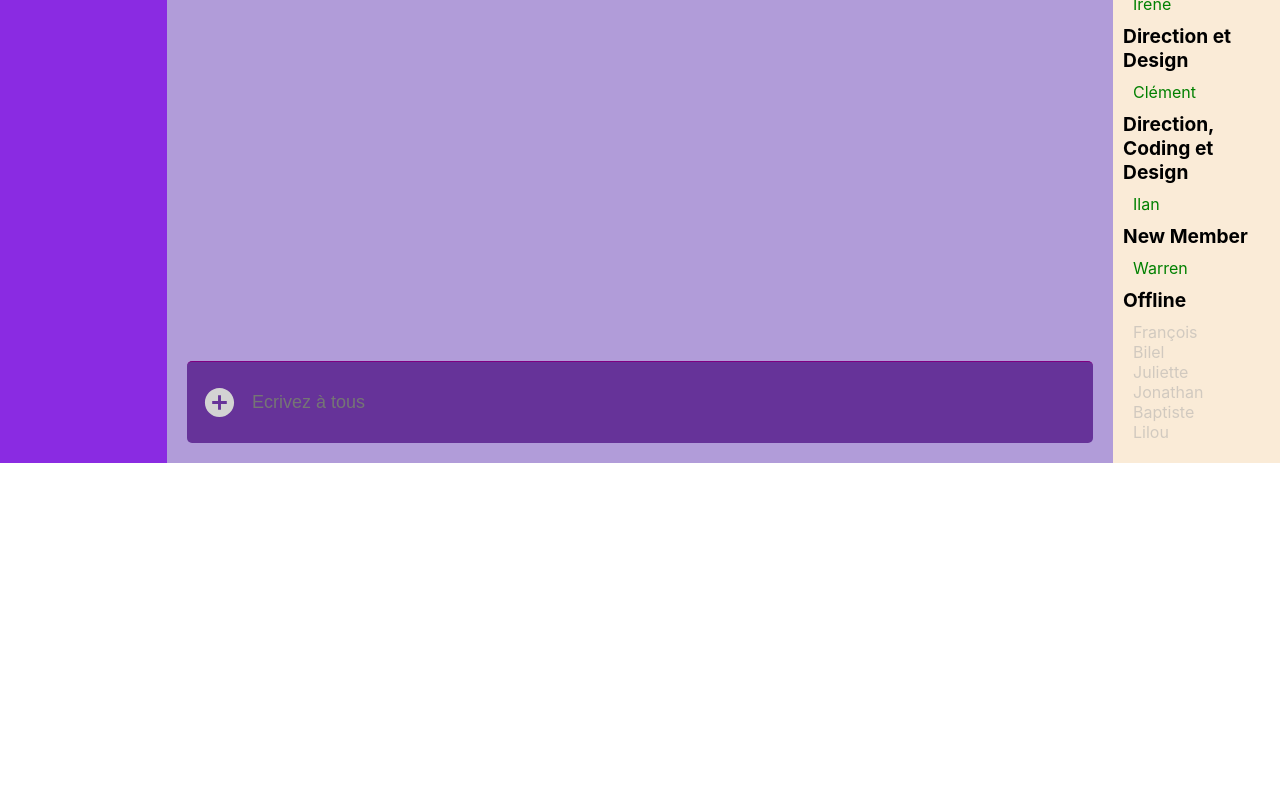
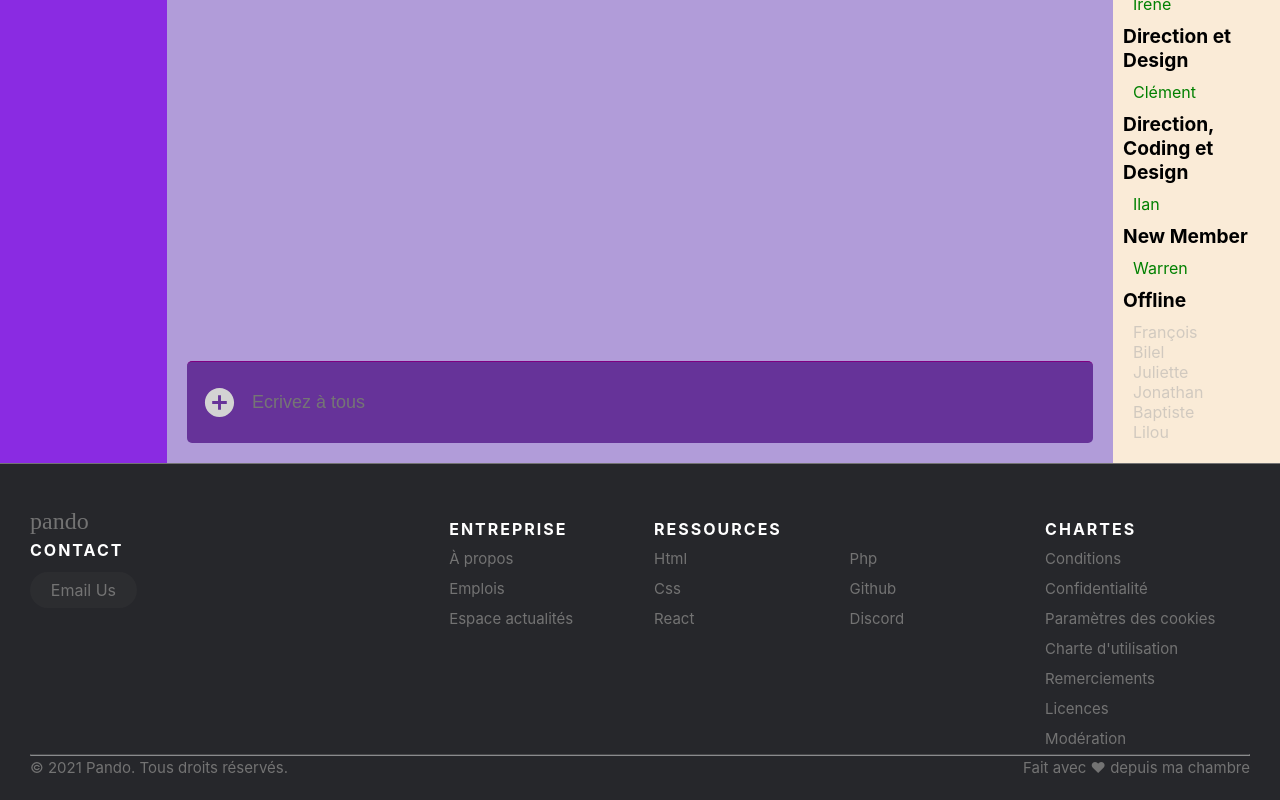
Before and after one commit to Taliayaya/Apando, a React (Create React App) app: page / in a window 1280 px wide. Shown: the part 417-1217 px from the top of the page. Before the commit the page ends 880 px from the top, so only its background shows below. Built offline with nearby package versions, Linux system fonts and the light colour scheme.

Commit message:
Création du footer. Des ajouts sont les bvn

```diff
--- a/src/components/Footer.js
+++ b/src/components/Footer.js
@@ -1,9 +1,97 @@
-import React from 'react'
+import React from "react";
+import '../styles/Footer.css';
 
 export default function Footer() {
-    return (
-        <div>
+  return (
+  <footer className="footer">
+    <div className="footer__addr">
+      <h1 className="footer__logo">Pando</h1>
+      <h6>Contact</h6>
+      <address>
+        <a className="footer__btn" href="mailto:e.mayeux.ilan@bs78.org">
+          Email Us
+        </a>
+      </address>
+    </div>
+    <ul className="footer__nav">
+      <li className="nav__item">
+        <h6 className="nav__title">Entreprise</h6>
 
-        </div>
-    )
+        <ul className="nav__ul">
+          <li>
+            <a href="#">À propos</a>
+          </li>
+          <li>
+            <a href="https://discord.gg/uHjC3bZKT4">Emplois</a>
+          </li>
+          <li>
+            <a href="https://github.com/Taliayaya/Project-Plateforme">
+              Espace actualités
+            </a>
+          </li>
+        </ul>
+      </li>
+
+      <li className="nav__item nav__item--extra">
+        <h6 className="nav__title">Ressources</h6>
+
+        <ul className="nav__ul nav__ul--extra">
+          <li>
+            <a href="#">Html</a>
+          </li>
+          <li>
+            <a href="#">Css</a>
+          </li>
+          <li>
+            <a href="#">React</a>
+          </li>
+          <li>
+            <a href="#">Php</a>
+          </li>
+          <li>
+            <a href="https://github.com/Taliayaya/Project-Plateforme">Github</a>
+          </li>
+          <li>
+            <a href="https://discord.gg/uHjC3bZKT4">Discord</a>
+          </li>
+        </ul>
+      </li>
+
+      <li className="nav__item">
+        <h6 className="nav__title">Chartes</h6>
+        <ul className="nav__ul">
+          <li>
+            <a href="#">Conditions</a>
+          </li>
+          <li>
+            <a href="#">Confidentialité</a>
+          </li>
+          <li>
+            <a href="#">Paramètres des cookies</a>
+          </li>
+          <li>
+            <a href="#">Charte d'utilisation</a>
+          </li>
+          <li>
+            <a href="#">Remerciements</a>
+          </li>
+          <li>
+            <a href="#">Licences</a>
+          </li>
+          <li>
+            <a href="#">Modération</a>
+          </li>
+        </ul>
+      </li>
+    </ul>
+    <hr/>
+    <div className="legal">
+      <p>&copy; 2021 Pando. Tous droits réservés.</p>
+
+      <div className="legal__links">
+        <span>Fait avec <span className="heart">♥</span> depuis ma chambre</span>
+      </div>
+    </div>
+  </footer>
+  );
 }
--- a/src/styles/Footer.css
+++ b/src/styles/Footer.css
@@ -1 +1,152 @@
-/* A faire !  */
+*,
+*:before,
+*:after {
+  box-sizing: border-box;
+}
+
+.footer {
+  display: flex;
+  flex-flow: row wrap;
+  font-size: 15px;
+  line-height: 24px;
+  padding: 45px 30px 20px;
+  color: #737373;
+  background-color: #26272b;
+  border-top: 1px solid #737373;
+}
+.footer hr
+{
+  border-top-color:#bbb;
+  opacity:0.5
+}
+.footer hr.small
+{
+    margin: 20px 0;
+}
+.footer > * {
+  flex: 1 100%;
+}
+
+.footer__addr {
+  margin-right: 1.25em;
+  margin-bottom: 2em;
+}
+
+.footer__logo {
+  font-family: "Pacifico", cursive;
+  font-weight: 400;
+  text-transform: lowercase;
+  font-size: 1.5rem;
+}
+
+.footer h6
+{
+  color:#fff;
+  font-size:16px;
+  text-transform:uppercase;
+  margin-top:5px;
+  letter-spacing:2px
+}
+
+.footer address {
+  font-style: normal;
+  color: #737373;
+}
+
+.footer__btn {
+  display: flex;
+  align-items: center;
+  justify-content: center;
+  height: 36px;
+  max-width: max-content;
+  background-color: rgb(73, 73, 73, 0.2);
+  border-radius: 100px;
+  color: gray;
+  line-height: 0;
+  margin: 0.6em 0;
+  font-size: 1rem;
+  padding: 0 1.3em;
+}
+
+.footer ul {
+  list-style: none;
+  padding-left: 0;
+}
+
+.footer li {
+  line-height: 2em;
+}
+
+.footer a {
+  color:#737373;
+  text-decoration:none;
+}
+
+.footer a:active,.footer a:focus,.footer a:hover
+{
+  color:#3366cc;
+  text-decoration:none;
+}
+.footer__nav {
+  display: flex;
+  flex-flow: row wrap;
+}
+
+.footer__nav > * {
+  flex: 1 50%;
+  margin-right: 1.25em;
+}
+
+.nav__ul a {
+  color: #737373;
+}
+
+.nav__ul--extra {
+  column-count: 2;
+  column-gap: 1.25em;
+}
+
+.legal {
+  display: flex;
+  flex-wrap: wrap;
+  color: #737373;
+}
+
+.legal__links {
+  display: flex;
+  align-items: center;
+}
+
+.heart {
+  color: #737373;
+}
+
+@media screen and (min-width: 24.375em) {
+  .legal .legal__links {
+    margin-left: auto;
+  }
+  .footer h2 {
+      letter-spacing: 0;
+  }
+}
+
+@media screen and (min-width: 40.375em) {
+  .footer__nav > * {
+    flex: 1;
+  }
+
+  .nav__item--extra {
+    flex-grow: 2;
+  }
+
+  .footer__addr {
+    flex: 1 0px;
+  }
+
+  .footer__nav {
+    flex: 2 0px;
+  }
+  .footer h2 {
+      letter-spacing: 0;
+  }
+}
```
